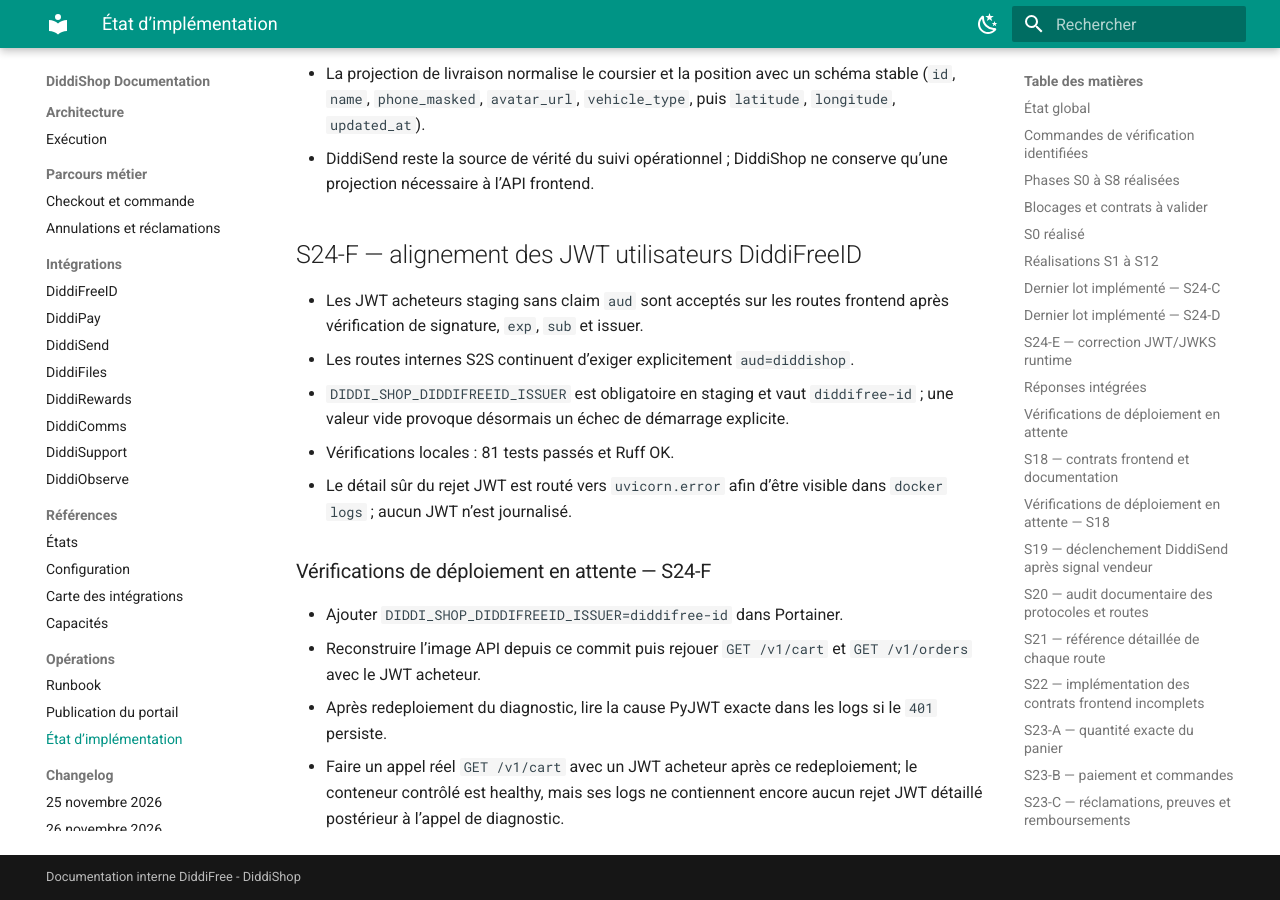
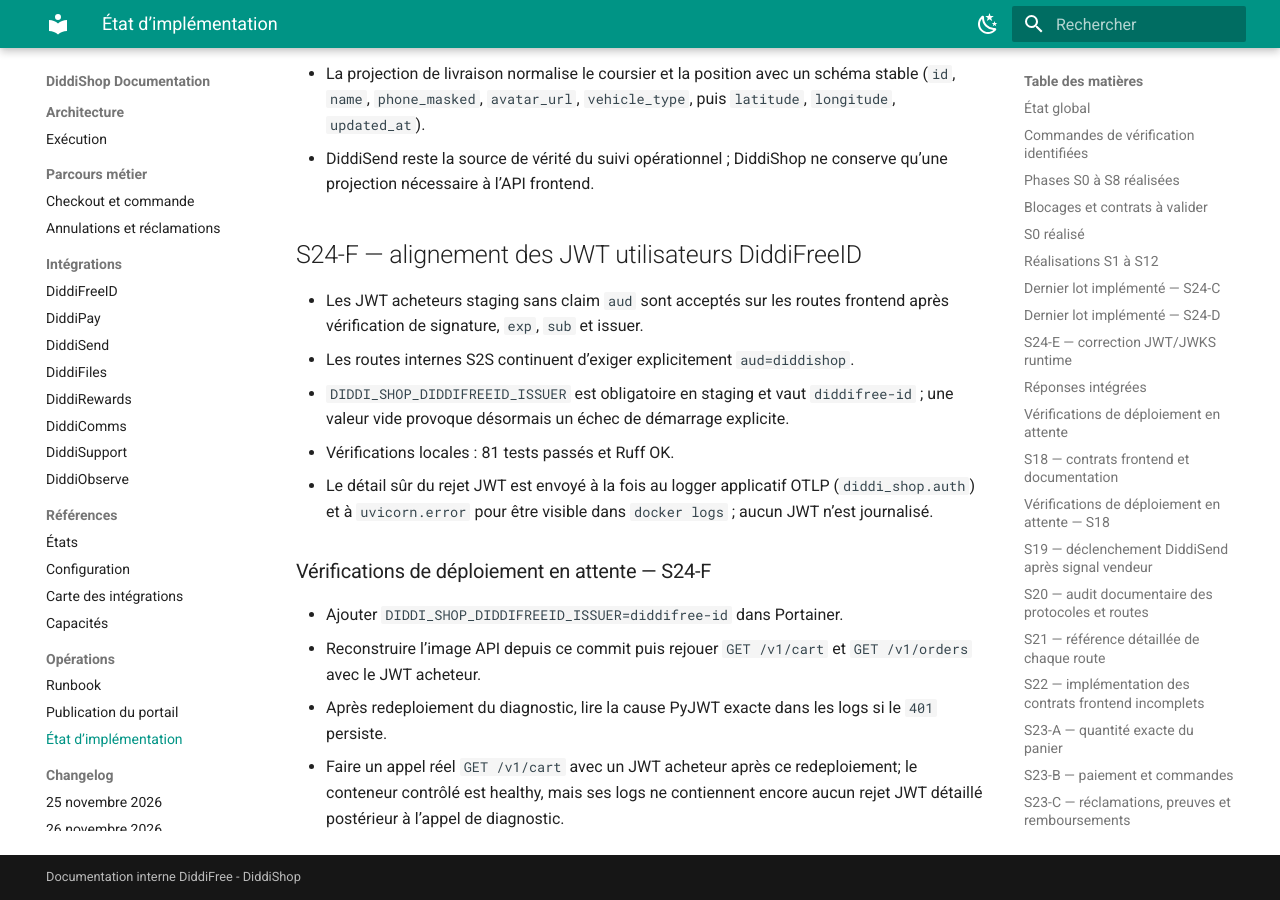
Before and after one commit to DIDDI-FREE/diddi-shop-backend-staging, an MkDocs documentation site: the page built from docs/IMPLEMENTATION-STATUS.md, in a window 1280 px wide and 900 px high, scrolled down 7927 px. Built offline with MkDocs 1.6.1 and Material for MkDocs 9.7.7, drawn with Linux system fonts in a browser that asks for light colours.

Commit message:
fix(auth): preserve OTLP and console JWT diagnostics

```diff
--- a/docs/IMPLEMENTATION-STATUS.md
+++ b/docs/IMPLEMENTATION-STATUS.md
@@ -293,8 +293,9 @@ PyJWT au build. Aucun changement Portainer n’a été effectué.
   `diddifree-id` ; une valeur vide provoque désormais un échec de démarrage
   explicite.
 - Vérifications locales : 81 tests passés et Ruff OK.
-- Le détail sûr du rejet JWT est routé vers `uvicorn.error` afin d’être
-  visible dans `docker logs` ; aucun JWT n’est journalisé.
+- Le détail sûr du rejet JWT est envoyé à la fois au logger applicatif OTLP
+  (`diddi_shop.auth`) et à `uvicorn.error` pour être visible dans
+  `docker logs` ; aucun JWT n’est journalisé.
 
 ### Vérifications de déploiement en attente — S24-F
 
```
Also changed, not shown: tasks/S24-F-IMPLEMENTATION-2026-11-27.md (+4 -3 lines), 1 other file.
